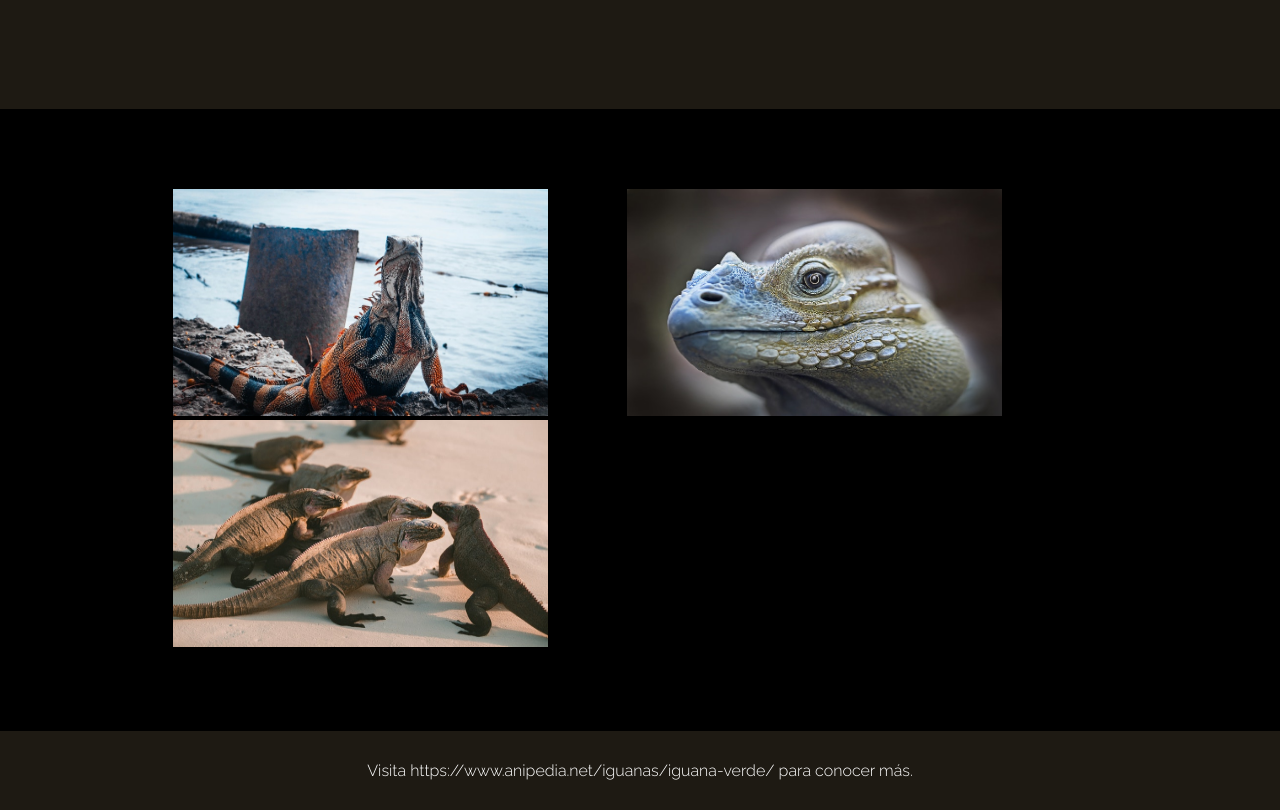
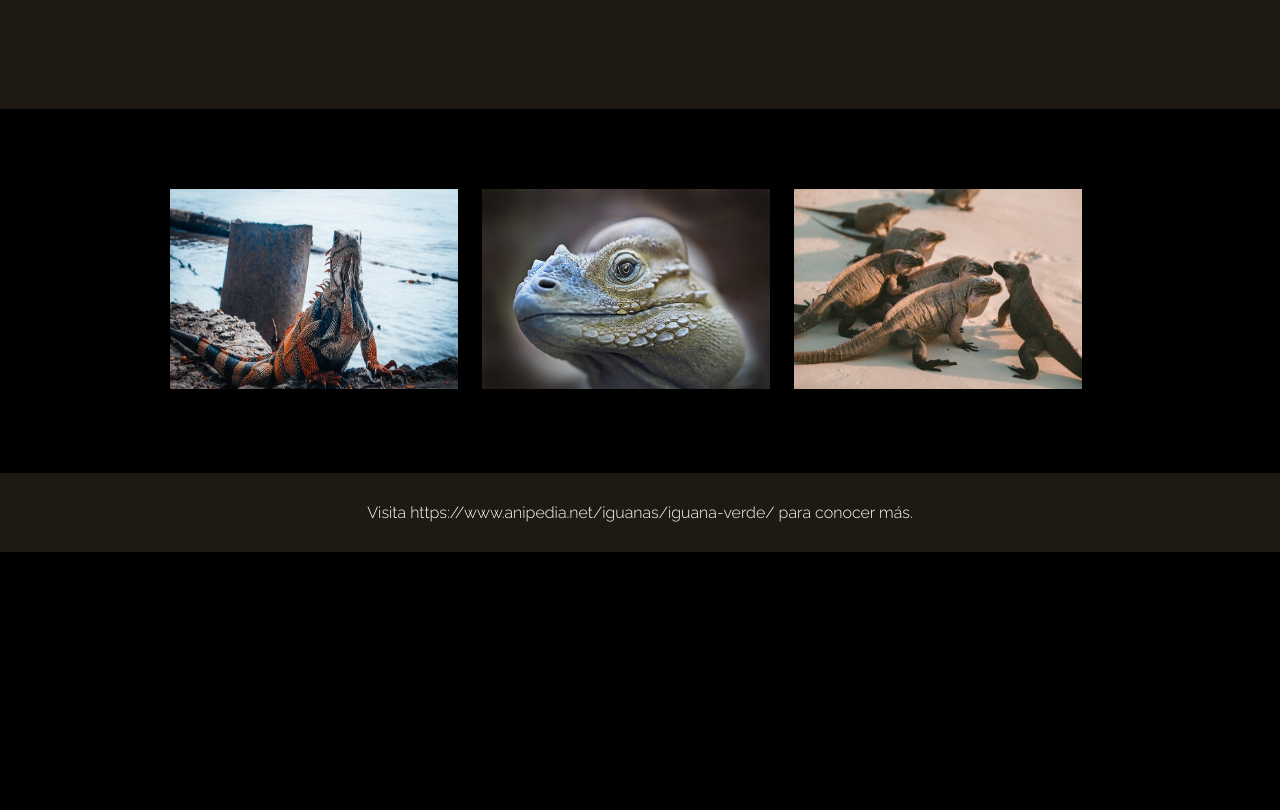
Before and after one commit to DirkGaston/Iguana, a plain HTML site: page index.html in a window 1280 px wide. Shown: the part 1561-2371 px from the top of the page. After the commit the page ends 2113 px from the top, so only its background shows below. Drawn offline with Linux system fonts and the light colour scheme.

Commit message:
Tercer Commit Iguana

```diff
--- a/assets/css/style.css
+++ b/assets/css/style.css
@@ -34,7 +34,7 @@ h1 {
   letter-spacing: 0px;
   color: #ffffff;
   opacity: 1;
-  font-weight: 300;
+  font-weight: 500;
 }
 
 /* Desc contenido */
@@ -99,24 +99,25 @@ h1 {
 /* Galeria */
 .gallery {
   background: #000000;
-  width: 73%;
-  padding: 5rem 0;
-  margin: auto;
+  padding: 80px 0;
+  }
+
+.centering {
+  margin: 0 auto;
+  width: 75%;
   }
 
 
 .photo-box {
-  width: 375px;
-  height: 227px;
-  margin-right: 75px;
-  display: inline-block ;
-  font-size: 0px;
+  width: 30%;
+  display: inline-block;
+  margin: 0 10px;
+
 }
-
 
 .photo-box img {
   width: 100%;
-  height: 100%;
+  height: 200px;
 }
 
 
--- a/index.html
+++ b/index.html
@@ -6,6 +6,7 @@
   <meta name="viewport" content="width=device-width, initial-scale=1.0" />
   <meta http-equiv="X-UA-Compatible" content="ie=edge" />
   <title>Iguanas</title>
+  <meta name="author" content="Dirk Gaston">
 
   <!--LINKS EXTERNOS-->
   <script src="https://kit.fontawesome.com/63a26b38d6.js" crossorigin="anonymous"></script>
@@ -64,6 +65,7 @@
     <!--GALERÍA DE IMÁGENES-->
 
     <section class="gallery">
+      <div class="centering">
         <div class="photo-box">
           <img src="assets/img/iguana-2.jpg" alt="iguana-2" />
         </div>
@@ -72,6 +74,7 @@
         </div>
        <div class="photo-box">
           <img src="assets/img/iguana-4.jpg" alt="iguana-4" />
+       </div>
       </div>
     </section>
 
```
Lines whose indentation alone changed are shown as unchanged.
